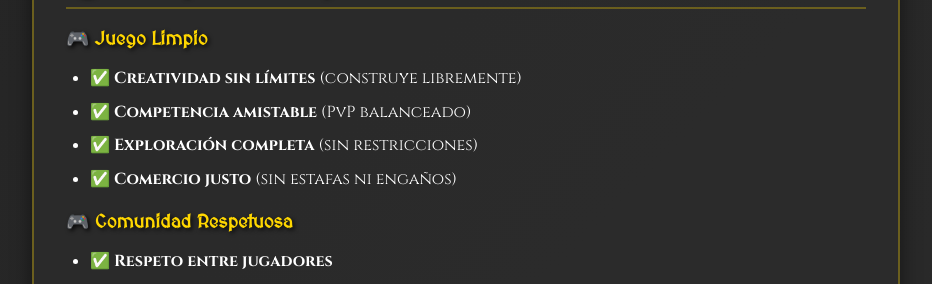
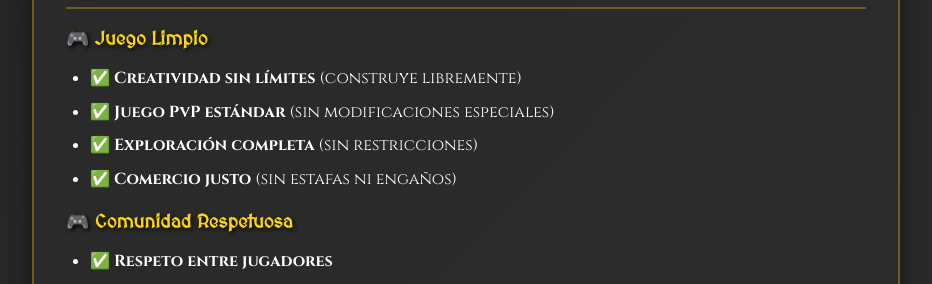
Before and after one commit to evilthork/iberiansmc, a Jekyll site: the page built from index.md, in a window 1280 px wide and 900 px high, scrolled down 3881 px. Shown: the part 159-443 px from the top of the window, without its empty margins (174-1106 px from the left). Built offline with Jekyll 4.4.1, drawn with Linux system fonts in a browser that asks for light colours.

Commit message:
Corregir texto PvP - cambiar 'competencia amistosa' por descripción realista del servidor

```diff
--- a/index.md
+++ b/index.md
@@ -125,7 +125,7 @@ Esta es la guía completa de nuestro servidor "Mundo de Fantasía y Creación".
 
 ### 🎮 **Juego Limpio**
 - ✅ **Creatividad sin límites** (construye libremente)
-- ✅ **Competencia amistable** (PvP balanceado)
+- ✅ **Juego PvP estándar** (sin modificaciones especiales)
 - ✅ **Exploración completa** (sin restricciones)
 - ✅ **Comercio justo** (sin estafas ni engaños)
 
```
